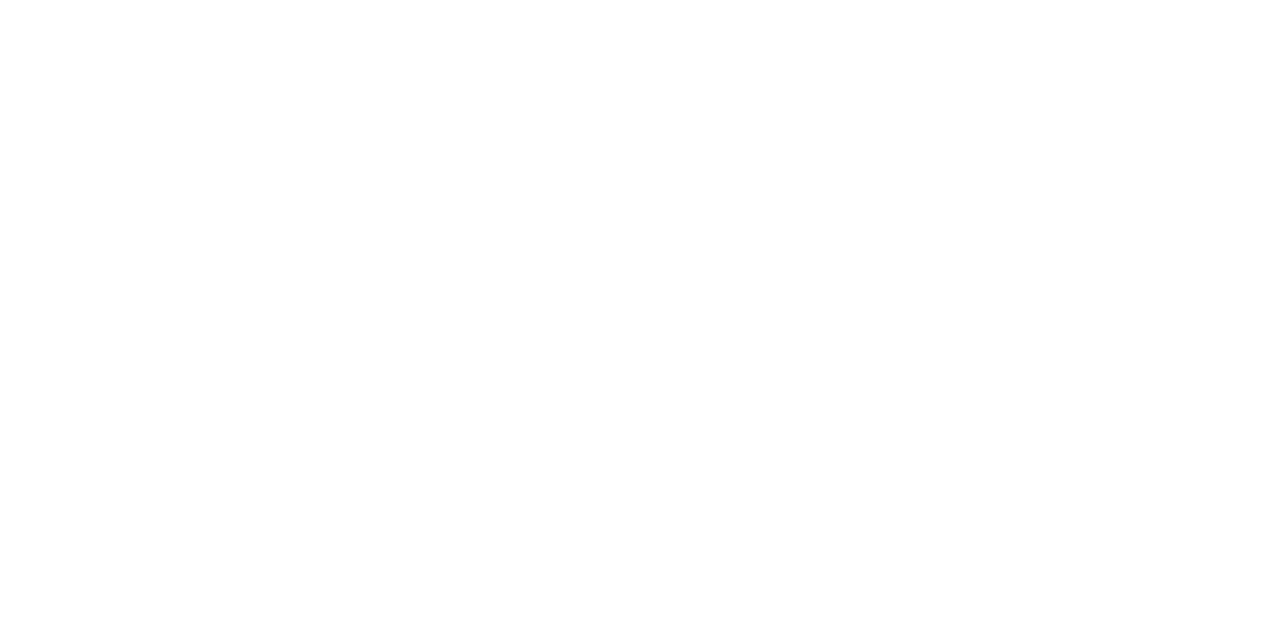
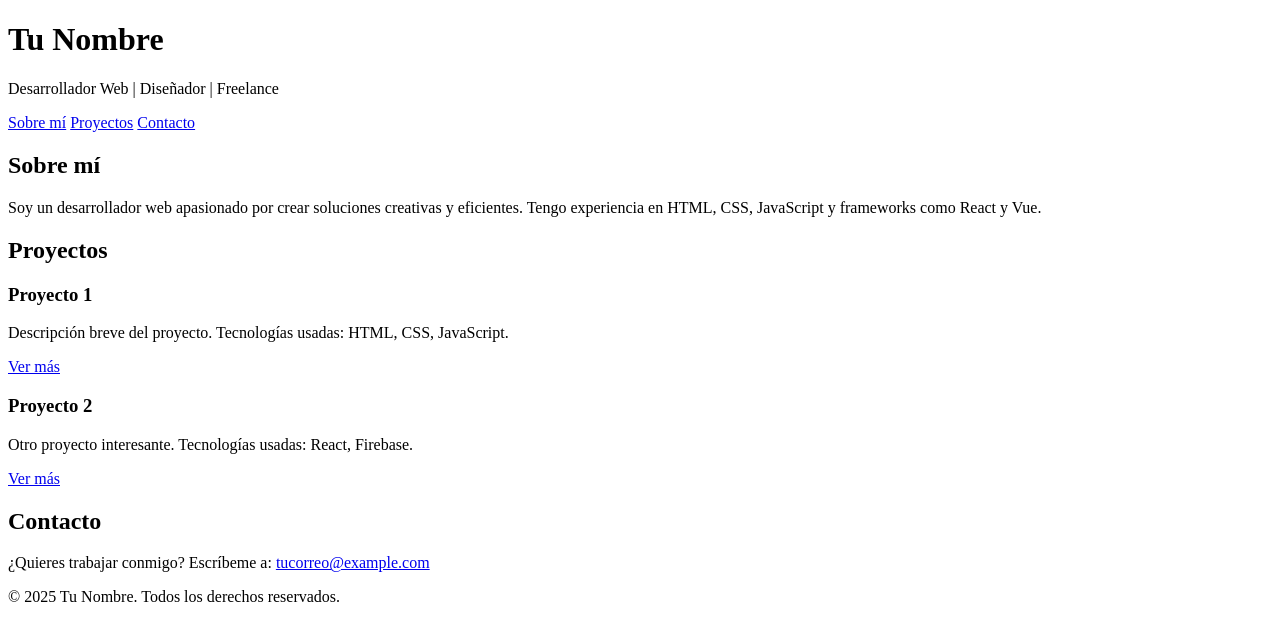
Before and after one commit to PabloRomanCalero/Portfolio, a plain HTML site: page index.html in a window 1280 px wide. Drawn offline with Linux system fonts and the light colour scheme.

Commit message:
Actualizar index.html

```diff
--- a/index.html
+++ b/index.html
@@ -1,12 +1,56 @@
 <!DOCTYPE html>
-<html lang="en">
+<html lang="es">
 <head>
-    <meta charset="UTF-8">
-    <meta name="viewport" content="width=device-width, initial-scale=1.0">
-    <title>Document</title>
-    <div class="prueba"><div>
+  <meta charset="UTF-8" />
+  <meta name="viewport" content="width=device-width, initial-scale=1.0"/>
+  <title>Mi Portafolio</title>
+  <link rel="stylesheet" href="style.css" />
 </head>
 <body>
 
+  <header>
+    <h1>Tu Nombre</h1>
+    <p>Desarrollador Web | Diseñador | Freelance</p>
+  </header>
+
+  <nav>
+    <a href="#sobre-mi">Sobre mí</a>
+    <a href="#proyectos">Proyectos</a>
+    <a href="#contacto">Contacto</a>
+  </nav>
+
+  <div class="container">
+    <section id="sobre-mi" class="section">
+      <h2>Sobre mí</h2>
+      <p>Soy un desarrollador web apasionado por crear soluciones creativas y eficientes. Tengo experiencia en HTML, CSS, JavaScript y frameworks como React y Vue.</p>
+    </section>
+
+    <section id="proyectos" class="section">
+      <h2>Proyectos</h2>
+
+      <div class="project">
+        <h3>Proyecto 1</h3>
+        <p>Descripción breve del proyecto. Tecnologías usadas: HTML, CSS, JavaScript.</p>
+        <a href="#">Ver más</a>
+      </div>
+
+      <div class="project">
+        <h3>Proyecto 2</h3>
+        <p>Otro proyecto interesante. Tecnologías usadas: React, Firebase.</p>
+        <a href="#">Ver más</a>
+      </div>
+
+    </section>
+
+    <section id="contacto" class="section">
+      <h2>Contacto</h2>
+      <p>¿Quieres trabajar conmigo? Escríbeme a: <a href="mailto:tucorreo@example.com">tucorreo@example.com</a></p>
+    </section>
+  </div>
+
+  <footer>
+    <p>&copy; 2025 Tu Nombre. Todos los derechos reservados.</p>
+  </footer>
+
 </body>
 </html>
```
